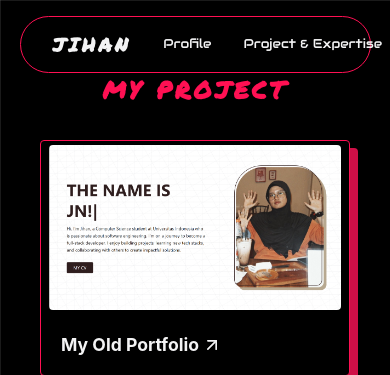
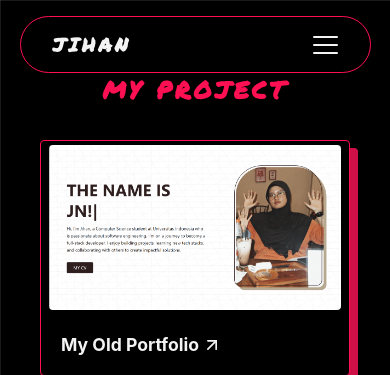
Before and after one commit to JihanN-arch/myportofolio-pbp, a Django app: page /showcase/ in a window 390 px wide. Shown: the top 375 px of the page. Run offline with Django 5.2, Linux system fonts and the light colour scheme; some web fonts are replaced.

Commit message:
style(header): update header layout dan css styling untuk mobile

```diff
--- a/static/css/style.css
+++ b/static/css/style.css
@@ -151,6 +151,54 @@ h1,
 
 .nav-sticky nav a:hover::after {
   width: 100%;
+}
+
+.nav-sticky nav a.active {
+  color: var(--pink-red);
+}
+
+.nav-sticky nav a.active::after {
+  width: 100%;
+}
+
+/*! IDE CLAUDE */
+/* hamburger saat desktop ke hide */
+.hamburger {
+  display: none;
+  flex-direction: column;
+  justify-content: space-between;
+  width: 25px;
+  height: 18px;
+  background: transparent;
+  border: none;
+  cursor: pointer;
+  padding: 0;
+  z-index: 1100;
+}
+
+.hamburger span {
+  display: block;
+  width: 100%;
+  height: 2px;
+  background-color: var(--white);
+  border-radius: 2px;
+  transition:
+    transform 0.3s ease,
+    opacity 0.3s ease;
+}
+
+/* animasi jadi X */
+
+.hamburger.open span:nth-child(1) {
+  transform: translateY(8px) rotate(45deg);
+}
+
+.hamburger.open span:nth-child(2) {
+  opacity: 0;
+}
+
+.hamburger.open span:nth-child(3) {
+  transform: translateY(-8px) rotate(-45deg);
 }
 
 /* *HERO SECTION */
@@ -513,7 +561,7 @@ h1,
 
 /** RESPONSIVE */
 @media (max-width: 600px) {
-  /* Hero section */
+  /** RESPONSIVE HERO SECTION */
   .hero-grid {
     grid-template-columns: 1fr;
     grid-template-areas:
@@ -550,7 +598,7 @@ h1,
     justify-content: center;
   }
 
-  /* Project ingfo section*/
+  /** RESPONSIVE PROJECT SECTION */
   .box-card {
     margin: 2rem 1.5rem;
     padding: 1.5rem;
@@ -565,20 +613,59 @@ h1,
     font-size: var(--fs-h3);
   }
 
-  /* Header */
+  /** RESPONSIVE HEADER */
   #profile {
     padding: 7.5rem 0 5rem;
   }
 
   .nav-sticky {
     padding: 0.85rem 2rem;
+    position: relative;
+    flex-wrap: wrap;
   }
 
   .brand {
     font-size: 1.2rem;
   }
 
-  /* My expertise section */
+  /* ! IDE CLAUDE */
+  .hamburger {
+    display: flex;
+  }
+
+  .nav-sticky nav {
+    position: absolute;
+    top: calc(100% + 0.75rem);
+    right: 0;
+    left: auto;
+    width: fit-content;
+    min-width: 180px;
+    flex-direction: column;
+    align-items: flex-end;
+    gap: 1rem;
+    padding: 1.5rem 1.5rem;
+    background-color: var(--black);
+    border: 1px solid var(--pink-red);
+    border-radius: 16px;
+
+    /* defaultnya ke hide */
+    max-height: 0;
+    overflow: hidden;
+    padding-top: 0;
+    padding-bottom: 0;
+    border-width: 0;
+    transition:
+      max-height 0.35s ease,
+      padding 0.35s ease;
+  }
+
+  .nav-sticky nav.open {
+    max-height: 300px;
+    padding: 1.5rem 1.5rem;
+    border-width: 1px;
+  }
+
+  /** RESPONSIVE EXPERTISE */
   .expertise-grid {
     grid-template-columns: repeat(2, 1fr);
     gap: 0.75rem;
--- a/static/js/header.js
+++ b/static/js/header.js
@@ -1,10 +1,17 @@
-// AGAR SCROOL ANTAR SECTION SMOOTH
-const header = document.querySelector("site-header");
+document.addEventListener("DOMContentLoaded", () => {
+  const hamburgerBtn = document.getElementById("hamburgerBtn");
+  const navMenu = document.getElementById("navMenu");
 
-window.addEventListener("scroll", () => {
-  if (window.scroll > 30) {
-    header.classList.add("scrolled");
-  } else {
-    header.classList.remove("scrolled");
-  }
+  hamburgerBtn.addEventListener("click", () => {
+    hamburgerBtn.classList.toggle("open");
+    navMenu.classList.toggle("open");
+  });
+
+  // Menu tertutup otomatis klo ada link yg di klik
+  navMenu.querySelectorAll("a").forEach((link) => {
+    link.addEventListener("click", () => {
+      hamburgerBtn.classList.remove("open");
+      navMenu.classList.remove("open");
+    });
+  });
 });
--- a/templates/components/navbar.html
+++ b/templates/components/navbar.html
@@ -1,10 +1,29 @@
 <header class="site-header">
   <div class="nav-sticky">
+    {% comment %} ! IDE CLAUDE  {% endcomment %}
     <a href="{% url 'main:show_main' %}" class="brand">JIHAN</a>
-    <nav>
-      <a href="{% url 'main:show_main' %}">Profile</a>
-      <a href="{% url 'main:show_showcase' %}">Project & Expertise</a>
-      <a href="{% url 'main:show_experience' %}">Experience</a>
+
+    <button class="hamburger" id="hamburgerBtn" aria-label="Toggle menu">
+      <span></span>
+      <span></span>
+      <span></span>
+    </button>
+
+    <nav id="navMenu">
+      <a
+      href="{% url 'main:show_main' %}"
+      class="{% if request.resolver_match.url_name == 'show_main' %}active {% endif %}"
+      >Profile</a>
+
+      <a
+      href="{% url 'main:show_showcase' %}"
+      class="{% if request.resolver_match.url_name == 'show_showcase' %}active {% endif %}"
+      >Project & Expertise</a>
+
+      <a
+      href="{% url 'main:show_experience' %}"
+      class="{% if request.resolver_match.url_name == 'show_experience' %}active {% endif %}"
+      >Experience</a>
     </nav>
   </div>
 </header>
```
